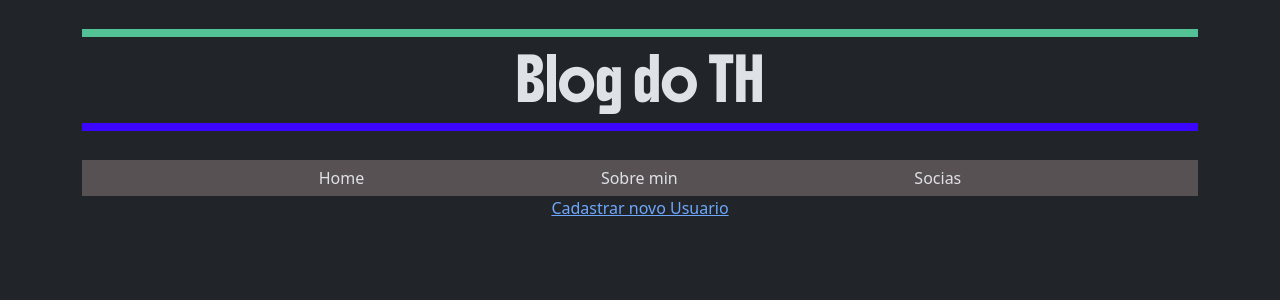
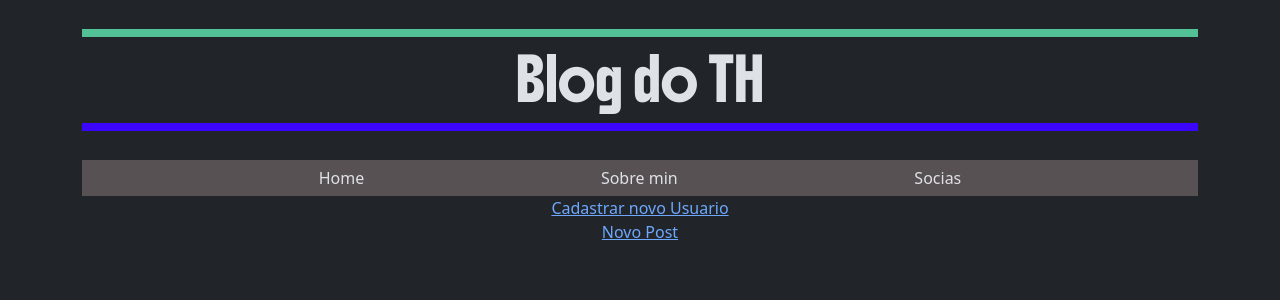
Before and after one commit to thbomfim/blogth, a PHP site: page /admin/painel.php in a window 1280 px wide. Shown: the top 300 px of the page. Run offline with PHP 8.4, Linux system fonts and the light colour scheme; the visitor is signed in with stand-in values (Sample User, id 1).

Commit message:
coloquei link para novo post

```diff
--- a/admin/painel.php
+++ b/admin/painel.php
@@ -32,7 +32,8 @@ include("../config/config.php");
             exit;
           }
         ?>
-        <a href="admincp.php?pg=novouser">Cadastrar novo Usuario</a>
+        <a href="admincp.php?pg=novouser">Cadastrar novo Usuario</a><br>
+        <a href="admincp.php?pg=newpost">Novo Post</a>
     </main>
 
 
```
